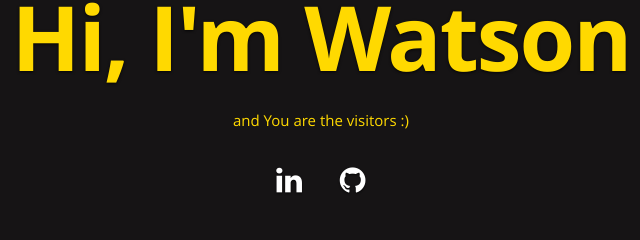
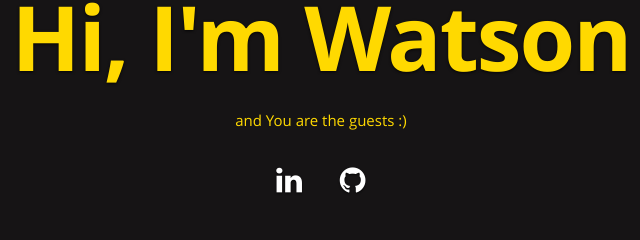
Before and after one commit to WatsonHK/azureResume, a plain HTML site: page frontend/index.html in a window 1280 px wide. Shown: the part 281-521 px from the top of the page, 321-961 px from the left. Drawn offline with nearby package versions, Linux system fonts and the light colour scheme; no server answers.

Commit message:
update to HTML

```diff
--- a/frontend/index.html
+++ b/frontend/index.html
@@ -56,7 +56,7 @@
          <div class="banner-text">
             <h1 class="responsive-headline">Hi, I'm Watson</h1>
 
-            <p>and You are the <a id="counter"></a> visitors :) </p>
+            <p>and You are the <a id="counter"></a> guests :) </p>
             <ul class="social">
                <li><a href="www.linkedin.com/in/ho-chun-kwong-618891201"><i class="fa fa-linkedin"></i></a></li>
                <li><a href="https://github.com/WatsonHK/azure-resume"><i class="fa fa-github"></i></a></li>
```
